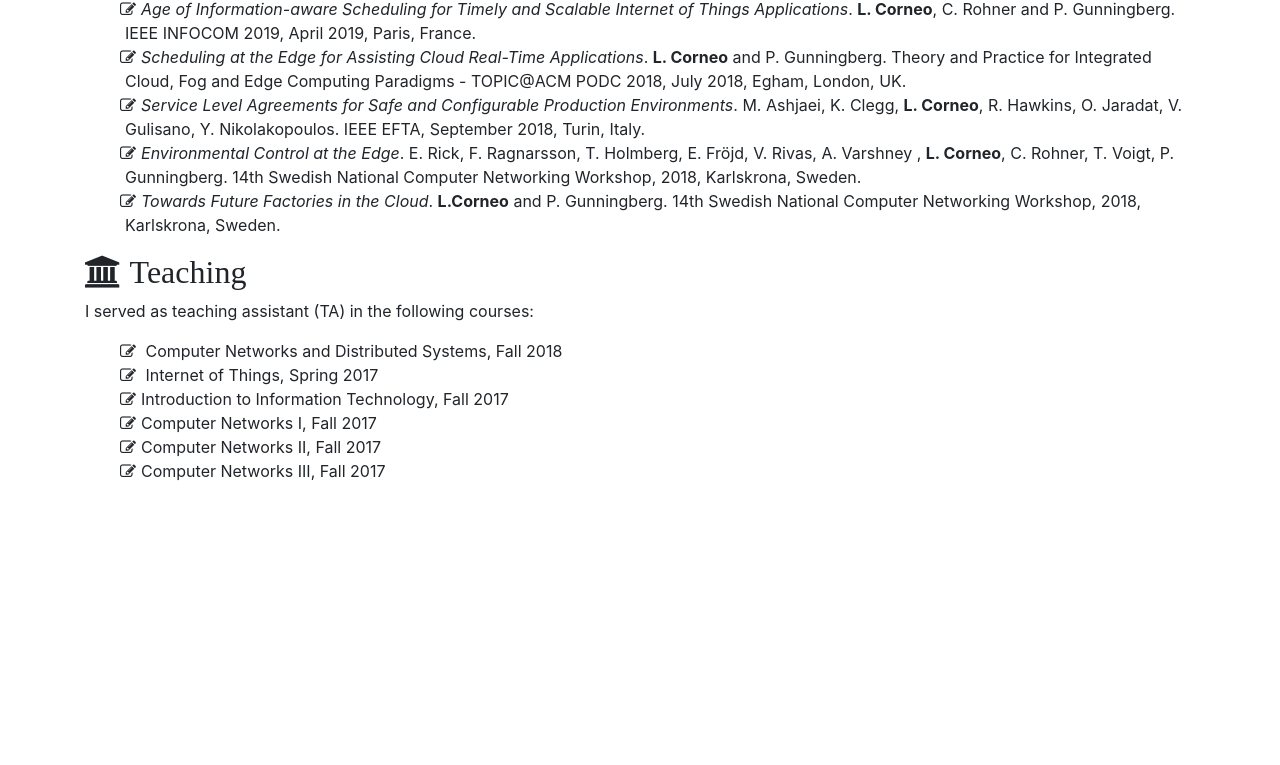
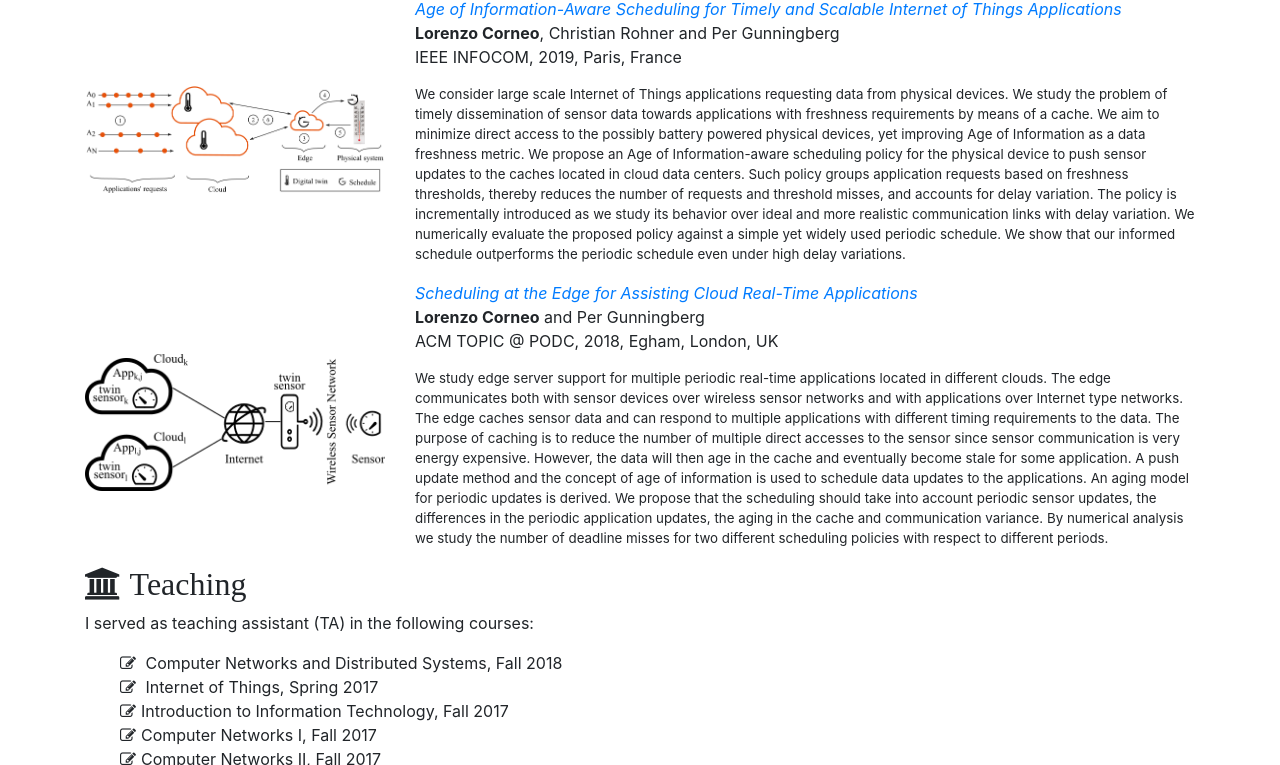
Before and after one commit to lorenzocorneo/lorenzocorneo.github.io, a plain HTML site: page index.html in a window 1280 px wide. Shown: the part 667-1432 px from the top of the page. Before the commit the page ends 1166 px from the top, so only its background shows below. Drawn offline with nearby package versions, Linux system fonts and the light colour scheme.

Commit message:
Added papers, figure + abstract and minors.

```diff
--- a/index.html
+++ b/index.html
@@ -79,69 +79,117 @@
                 <li><span class="fa fa-smile-o list-icon"></span>2020-08-15: Accepted paper at ACM MobiCom 2020! <span class="badge badge-success"> New</span></li>
                 <li><span class="fa fa-smile-o list-icon"></span>2019-09-15: Visiting <a href="https://www.helsinki.fi/en/researchgroups/collaborative-networking" target="_blank">CoNe group @ University of Helsinki</a>!</li>
                 <li><span class="fa fa-smile-o list-icon"></span>2018-11-30: Accepted paper at <a href="https://ieeexplore.ieee.org/document/8737497" target="_blank">IEEE INFOCOM 2019</a>!</li>
-                <!-- <li><span class="fa fa-smile-o list-icon"></span>2018-11-05: Given my first full lecture in distributed systems master level course!</li> -->
-                <!-- <li><span class="fa fa-smile-o list-icon"></span>2018-07-27: Presented paper at TOPIC@ACM PODC 2018 in London Egham!</li> -->
-                <!-- <li><span class="fa fa-smile-o list-icon"></span>2018-06-02: Accepted paper at TOPIC@ACM PODC 2018!</li> -->
               </ul>
             </div>
+          </div>
+        </div>
+        <div class="container">
+          <div class="row">
+                <div class="col">
+                    <h2><span class="fa fa-book">
+                    Selected publications</span></h2>
+                </div>
+            </div>
+          <div class="row">
+                <div class="col-sm-auto align-self-center">
+                    <img src="img/2019-infocom-arch.png" alt="" width="300px" />
+                </div>
+                <div class="col">
+                  <p><i><a href="papers/2019-infocom.pdf">Age of
+                  Information-Aware Scheduling for Timely and Scalable
+                  Internet of Things Applications</a></i>
+                  </br>
+                  <b>Lorenzo Corneo</b>, Christian Rohner and Per Gunningberg
+                  </br>
+                  IEEE INFOCOM, 2019, Paris, France
+                  </p>
+                  <p class="abstract">
+                    We consider large scale Internet of Things
+                    applications requesting data from physical
+                    devices. We study the problem of timely
+                    dissemination of sensor data towards applications
+                    with freshness requirements by means of a
+                    cache. We aim to minimize direct access to the
+                    possibly battery powered physical devices, yet
+                    improving Age of Information as a data freshness
+                    metric. We propose an Age of Information-aware
+                    scheduling policy for the physical device to push
+                    sensor updates to the caches located in cloud data
+                    centers. Such policy groups application requests
+                    based on freshness thresholds, thereby reduces the
+                    number of requests and threshold misses, and
+                    accounts for delay variation. The policy is
+                    incrementally introduced as we study its behavior
+                    over ideal and more realistic communication links
+                    with delay variation. We numerically evaluate the
+                    proposed policy against a simple yet widely used
+                    periodic schedule. We show that our informed
+                    schedule outperforms the periodic schedule even
+                    under high delay variations.
+                  </p>
+                </div>
+            </div>
+          <div class="row">
+                <div class="col-sm-auto align-self-center">
+                    <img src="img/topic_arch.png" alt="" width="300px" />
+                </div>
+                <div class="col">
+                  <p><i><a href="papers/2018-topic.pdf">Scheduling at the Edge for Assisting Cloud
+                      Real-Time Applications</a></i>
+                  </br>
+                  <b>Lorenzo Corneo</b> and Per Gunningberg
+                  </br>
+                  ACM TOPIC @ PODC, 2018, Egham, London, UK
+                  </p>
+                  <p class="abstract">
+                    We study edge server support for multiple periodic
+                    real-time applications located in different
+                    clouds. The edge communicates both with sensor
+                    devices over wireless sensor networks and with
+                    applications over Internet type networks. The edge
+                    caches sensor data and can respond to multiple
+                    applications with different timing requirements to
+                    the data. The purpose of caching is to reduce the
+                    number of multiple direct accesses to the sensor
+                    since sensor communication is very energy
+                    expensive. However, the data will then age in the
+                    cache and eventually become stale for some
+                    application. A push update method and the concept
+                    of age of information is used to schedule data
+                    updates to the applications. An aging model for
+                    periodic updates is derived. We propose that the
+                    scheduling should take into account periodic
+                    sensor updates, the differences in the periodic
+                    application updates, the aging in the cache and
+                    communication variance. By numerical analysis we
+                    study the number of deadline misses for two
+                    different scheduling policies with respect to
+                    different periods.
+                  </p>
+                </div>
           </div>
         </div>
         <!-- <div class="container"> -->
         <!--     <div class="row"> -->
         <!--         <div class="col"> -->
-        <!--             <h2><span class="fa fa-bell-o"> Thesis and Projects</span></h2> -->
+        <!--             <h2><span class="fa fa-book"> -->
+        <!--             Publications</span></h2> -->
         <!--         </div> -->
         <!--     </div> -->
         <!--     <div class="row"> -->
-        <!--       <div class="col"> -->
-        <!--         <div class="alert alert-warning" role="alert"> -->
-        <!--           <p>I am looking for enthusiastic students that want to do thesis (Bachelor or Master) -->
-        <!--           under my supervision. If you are interested, please, do not -->
-        <!--           hesitate and contact me!</p> -->
-        <!--         </div> -->
-        <!--       </div> -->
-        <!--     </div> -->
-        <!--     <div class="row"> -->
         <!--         <div class="col"> -->
-        <!--             <table class="table table-sm table-hover"> -->
-        <!--                 <thead> -->
-        <!--                     <tr> -->
-        <!--                         <th scope="col">Title</th> -->
-        <!--                         <th scope="col">Type</th> -->
-        <!--                         <th scope="col">Status</th> -->
-        <!--                     </tr> -->
-        <!--                 </thead> -->
-        <!--                 <tbody> -->
-        <!--                     <tr> -->
-        <!--                         <td>Edge Duty-cycling Strategies for Energy Efficient Sensor Networks</td> -->
-        <!--                         <td>Master Thesis</td> -->
-        <!--                         <td>Open</td> -->
-        <!--                     </tr> -->
-        <!--                 </tbody> -->
-        <!--             </table> -->
+        <!--           <ul style="list-style: none;"> -->
+        <!--             <li><span class="fa fa-pencil-square-o list-icon"></span><i>Age -->
+        <!--             of Information-aware Scheduling for Timely and Scalable -->
+        <!--             Internet of Things Applications</i>. <b>L. Corneo</b>, C. Rohner and P. Gunningberg. IEEE INFOCOM 2019, April 2019, Paris, France.</li> -->
+        <!--             <li><span class="fa fa-pencil-square-o list-icon"></span><i>Scheduling at the Edge for Assisting Cloud Real-Time Applications</i>. <b>L. Corneo</b> and P. Gunningberg. Theory and Practice for Integrated Cloud, Fog and Edge Computing Paradigms - TOPIC@ACM PODC 2018, July 2018, Egham, London, UK.</li> -->
+        <!--             <li><span class="fa fa-pencil-square-o list-icon"></span><i>Service Level Agreements for Safe and Configurable Production Environments</i>. M. Ashjaei, K. Clegg, <b>L. Corneo</b>, R. Hawkins, O. Jaradat, V. Gulisano, Y. Nikolakopoulos. IEEE EFTA, September 2018, Turin, Italy.</li> -->
+        <!--             <li><span class="fa fa-pencil-square-o list-icon"></span><i>Environmental Control at the Edge</i>. E. Rick, F. Ragnarsson, T. Holmberg, E. Fröjd, V. Rivas, A. Varshney , <b>L. Corneo</b>, C. Rohner, T. Voigt, P. Gunningberg. 14th Swedish National Computer Networking Workshop, 2018, Karlskrona, Sweden.</li> -->
+        <!--             <li><span class="fa fa-pencil-square-o list-icon"></span><i>Towards Future Factories in the Cloud</i>. <b>L.Corneo</b> and P. Gunningberg. 14th Swedish National Computer Networking Workshop, 2018, Karlskrona, Sweden.</li> -->
+        <!--             </ul> -->
         <!--         </div> -->
         <!--     </div> -->
         <!-- </div> -->
-        <div class="container">
-            <div class="row">
-                <div class="col">
-                    <h2><span class="fa fa-book"> Publications</span></h2>
-                </div>
-            </div>
-            <div class="row">
-                <div class="col">
-                  <ul style="list-style: none;">
-                    <li><span class="fa fa-pencil-square-o list-icon"></span><i>Age
-                    of Information-aware Scheduling for Timely and Scalable
-                    Internet of Things Applications</i>. <b>L. Corneo</b>, C. Rohner and P. Gunningberg. IEEE INFOCOM 2019, April 2019, Paris, France.</li>
-                    <li><span class="fa fa-pencil-square-o list-icon"></span><i>Scheduling at the Edge for Assisting Cloud Real-Time Applications</i>. <b>L. Corneo</b> and P. Gunningberg. Theory and Practice for Integrated Cloud, Fog and Edge Computing Paradigms - TOPIC@ACM PODC 2018, July 2018, Egham, London, UK.</li>
-                    <li><span class="fa fa-pencil-square-o list-icon"></span><i>Service Level Agreements for Safe and Configurable Production Environments</i>. M. Ashjaei, K. Clegg, <b>L. Corneo</b>, R. Hawkins, O. Jaradat, V. Gulisano, Y. Nikolakopoulos. IEEE EFTA, September 2018, Turin, Italy.</li>
-                    <li><span class="fa fa-pencil-square-o list-icon"></span><i>Environmental Control at the Edge</i>. E. Rick, F. Ragnarsson, T. Holmberg, E. Fröjd, V. Rivas, A. Varshney , <b>L. Corneo</b>, C. Rohner, T. Voigt, P. Gunningberg. 14th Swedish National Computer Networking Workshop, 2018, Karlskrona, Sweden.</li>
-                    <li><span class="fa fa-pencil-square-o list-icon"></span><i>Towards Future Factories in the Cloud</i>. <b>L.Corneo</b> and P. Gunningberg. 14th Swedish National Computer Networking Workshop, 2018, Karlskrona, Sweden.</li>
-                    </ul>
-                </div>
-            </div>
-        </div>
         <div class="container">
             <div class="row">
               <div class="col">
--- a/style.css
+++ b/style.css
@@ -16,3 +16,7 @@ a, h2 {
     position: relative;
     right: 5px;
 }
+
+p.abstract {
+    font-size: 10pt;
+}
```
Also changed, not shown: img/2019-infocom-arch.png (added), img/topic_arch.png (added), 2 other files.
